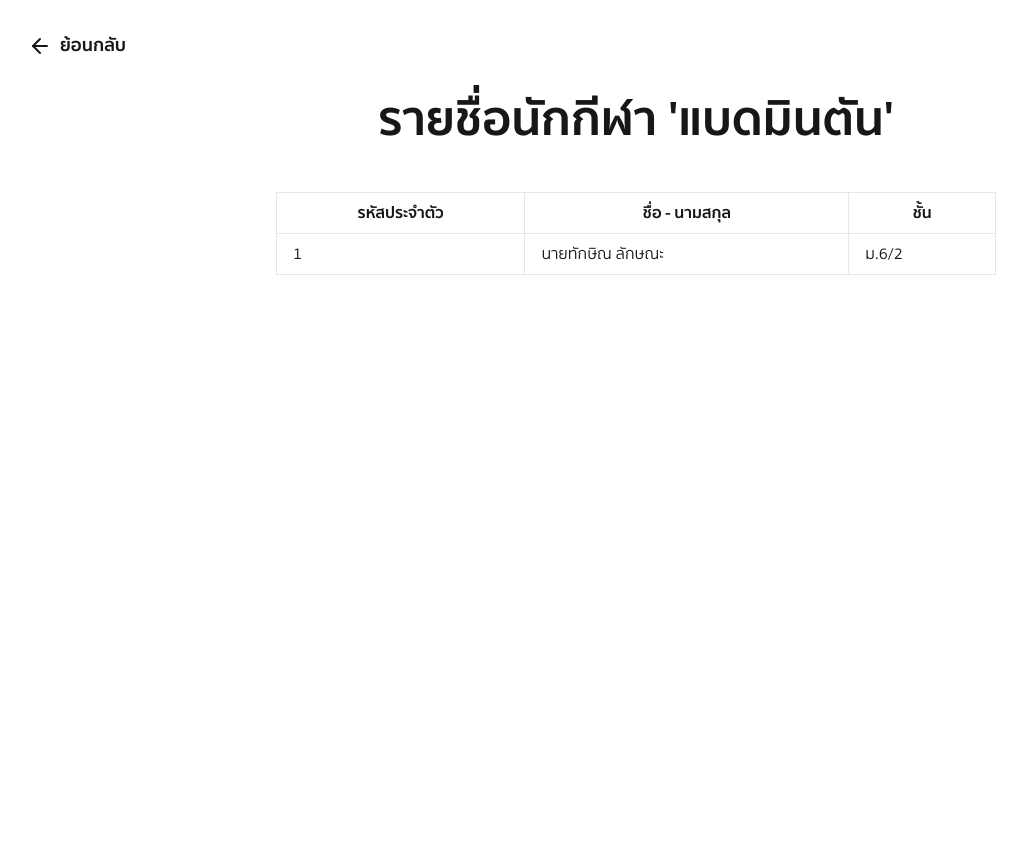
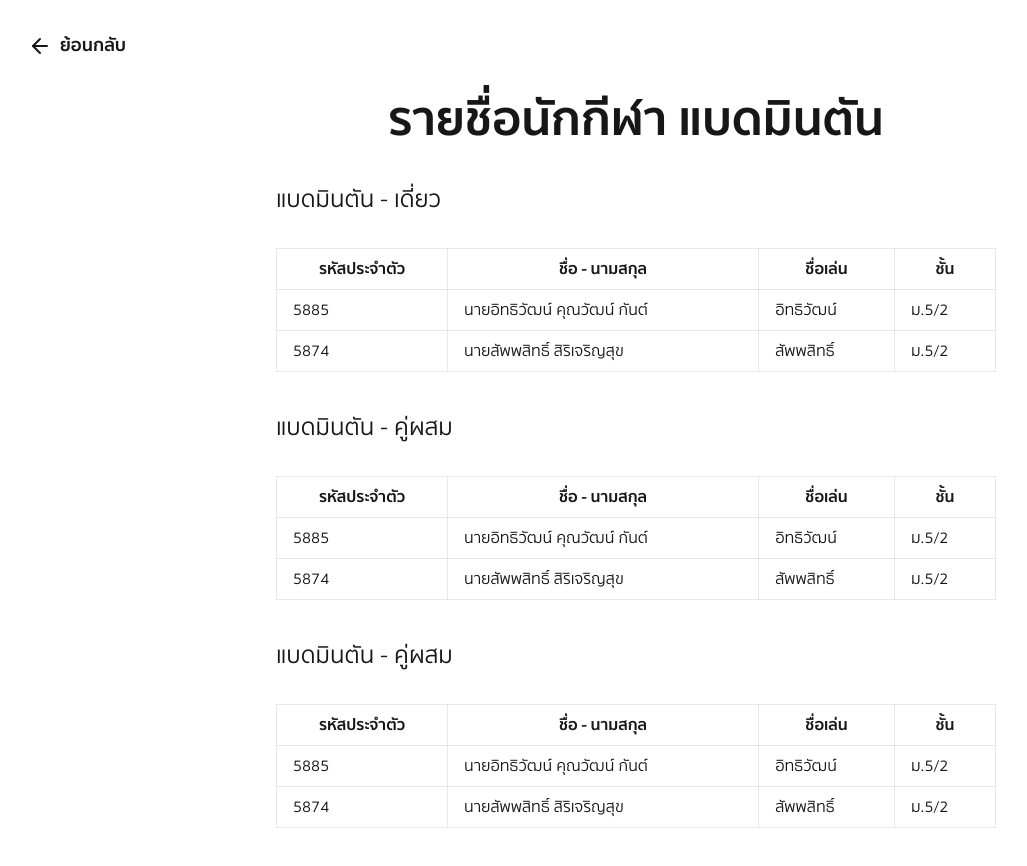
Before and after one commit to Theerat22/pink, a Next.js app: page /sports/badminton in a window 1280 px wide. Shown: the top 866 px of the page, without its empty margins (4-1031 px from the left). Built offline with nearby package versions, Linux system fonts and the light colour scheme.

Commit message:
fetching each category

```diff
--- a/app/layout.tsx
+++ b/app/layout.tsx
@@ -14,8 +14,8 @@ const geistMono = localFont({
 });
 
 export const metadata: Metadata = {
-  title: "Create Next App",
-  description: "Generated by create next app",
+  title: "CD Pink 2024",
+  description: "เว็ปไซต์นี้ใช้ในการดูนักกีฬาสีชมพู 2024",
 };
 
 export default function RootLayout({
--- a/app/page.tsx
+++ b/app/page.tsx
@@ -1,4 +1,4 @@
-
+import Footer from "@/app/components/Footer";
 import Navbar from "@/app/components/Navbar";
 import IconGrid from "@/app/components/Card";
 
@@ -30,6 +30,7 @@ export default function Port() {
           <IconGrid />
         </div>
       </div>
+      <Footer />
 
     </>
   );
--- a/app/sports/[slug]/page.tsx
+++ b/app/sports/[slug]/page.tsx
@@ -2,10 +2,10 @@
 import { useState, useEffect } from "react";
 import Navbar from "@/app/components/Navbar";
 import { notFound } from "next/navigation";
-import { useParams } from 'next/navigation'; // Import useParams
+import { useParams } from "next/navigation"; // Import useParams
 
 export default function RoomDetails() {
-  const [sportData, setSportData] = useState<any>(null);
+  const [sportsData, setSportsData] = useState<any>(null);
   const [error, setError] = useState<string | null>(null);
 
   // Use the useParams hook to get dynamic parameters
@@ -22,7 +22,7 @@ export default function RoomDetails() {
         return response.json();
       })
       .then((data) => {
-        setSportData(data);
+        setSportsData(data);
       })
       .catch((error) => {
         console.error("Error fetching sports data:", error);
@@ -34,11 +34,12 @@ export default function RoomDetails() {
     return <div>{error}</div>;
   }
 
-  if (!sportData || !slug) {
+  if (!sportsData || !slug) {
     return <div>Loading...</div>; // Show loading state until data is fetched
   }
 
-  const sport = sportData[slug as keyof typeof sportData];
+  // Access the data for the specific sport using the slug
+  const sport = sportsData[slug as keyof typeof sportsData];
 
   if (!sport) {
     notFound(); // If sport is not found in data, return a 404 page
@@ -58,23 +59,29 @@ export default function RoomDetails() {
         <section className="lg:min-h-screen px-10 sm:px-20 md:px-32 lg:mb-12 lg:px-60 mx-auto max-w-[75rem]">
           <div className="justify-center mt-24">
             <h1 className="text-4xl text-center md:text-6xl font-semibold mb-4 lg:text-5xl ">
-              รายชื่อนักกีฬา '{sport.title}'
+              รายชื่อนักกีฬา {sport[0]?.category}
             </h1>
           </div>
 
-          <div className="w-full flex justify-center  mt-8">
-            <table className="table-auto w-full mt-4 border-collapse">
+          {/* Iterate over the categories within the sport */}
+          {sport.map((categoryData: { category: string; title: string; players: Array<any> }) => (
+            <div key={categoryData.category}>
+              <h2 className="text-2xl mt-10">{categoryData.title}</h2>
+              <div className="w-full flex justify-center mt-8">
+                <table className="table-auto w-full border-collapse">
                   <thead>
                     <tr>
                       <th className="px-4 py-2 border">รหัสประจำตัว</th>
                       <th className="px-4 py-2 border">ชื่อ - นามสกุล</th>
+                      <th className="px-4 py-2 border">ชื่อเล่น</th>
                       <th className="px-4 py-2 border">ชั้น</th>
                     </tr>
                   </thead>
                   <tbody>
-                {sport.players.map((player: { id: number; name: string; class: string }) => (
+                    {categoryData.players.map((player: { id: number; name: string; fullname: string; class: string }) => (
                       <tr key={player.id}>
                         <td className="px-4 py-2 border">{player.id}</td>
+                        <td className="px-4 py-2 border">{player.fullname}</td>
                         <td className="px-4 py-2 border">{player.name}</td>
                         <td className="px-4 py-2 border">{player.class}</td>
                       </tr>
@@ -82,6 +89,8 @@ export default function RoomDetails() {
                   </tbody>
                 </table>
               </div>
+            </div>
+          ))}
         </section>
       </main>
     </>
--- a/public/sportsData.json
+++ b/public/sportsData.json
@@ -1,76 +1,145 @@
 {
-    "football": {
-      "title": "ฟุตบอล",
+    "football": [
+          {
+            "category": "ฟุตบอล",
+            "title": "ฟุตบอลชาย รวม",
             "players": [
-        { "id": 5589, "name": "นายนนท์ปวิธ อุทัยสาง", "class": "ม.6/1" },
-        { "id": 6879, "name": "ด.ช.ทิพธัช ดัชถุยาวัตร", "class": "ม.1/2" },
-        { "id": 6629, "name": "ด.ช.ปุณยธร สุขภารังษี", "class": "ม.2/2" },
-        { "id": 6411, "name": "นายฉัตรชนก หรั่งศิริ", "class": "ม.6/3" },
-        { "id": 5641, "name": "นายอินทัช สีมันตร", "class": "ม.6/1" },
-        { "id": 6366, "name": "ด.ช.ภาวัชร วงษ์วานิช", "class": "ม.3/2" },
-        { "id": 6578, "name": "ด.ช.กฤษฏ์ บุญสาย", "class": "ม.2/1" },
-        { "id": 5830, "name": "ม.ล.ธีรัตม์ดลฉัตร ฉัตรชัย", "class": "ม.5/2" },
-        { "id": 6380, "name": "ด.ช.วิชญ์พล อิงคุลานนท์", "class": "ม.3/1" },
-        { "id": 5885, "name": "นายอิทธิวัฒน์ คุณวัฒน์", "class": "ม.5/2" },
-        { "id": 5874, "name": "นายสัพพสิทธิ์ สิริเจริญสุข", "class": "ม.5/2" }
+                { "id": 5589, "fullname": "นายนนท์ปวิธ อุทัยสาง", "name": "นนท์", "class": "ม.6/1" },
+                { "id": 6879, "fullname": "ด.ช.ทิพธัช ดัชถุยาวัตร", "name": "ต้นกล้า", "class": "ม.1/2" },
+                { "id": 6629, "fullname": "ด.ช.ปุณยธร สุขภารังษี", "name": "น้ำมนต์", "class": "ม.2/2" },
+                { "id": 6411, "fullname": "นายฉัตรชนก หรั่งศิริ", "name": "ฟิวเจอร์", "class": "ม.6/3" },
+                { "id": 5641, "fullname": "นายอินทัช สีมันตร", "name": "อัส", "class": "ม.6/1" },
+                { "id": 6366, "fullname": "ด.ช.ภาวัชร วงษ์วานิช", "name": "เปรม", "class": "ม.3/2" },
+                { "id": 6578, "fullname": "ด.ช.กฤษฏ์ บุญสาย", "name": "คริส", "class": "ม.2/1" },
+                { "id": 5830, "fullname": "ม.ล.ธีรัตม์ดลฉัตร ฉัตรชัย สิทธา", "name": "สิทธา", "class": "ม.5/2" },
+                { "id": 6380, "fullname": "ด.ช.วิชญ์พล อิงคุลานนท์", "name": "ต้นกล้า", "class": "ม.3/1" },
+                { "id": 5885, "fullname": "นายอิทธิวัฒน์ คุณวัฒน์ กันต์", "name": "กันต์", "class": "ม.5/2" },
+                { "id": 5874, "fullname": "นายสัพพสิทธิ์ สิริเจริญสุข", "name": "อิน", "class": "ม.5/2" }
+            ]
+          }
+    ]
+    ,
+    "footsal": [
+        {
+          "category": "ฟุตซอล",
+          "title": "ฟุตซอลชาย รวม",
+          "players": [
+            { "id": 5589, "fullname": "นายนนท์ปวิธ อุทัยสาง", "name": "นนท์", "class": "ม.6/1" },
+                { "id": 6879, "fullname": "ด.ช.ทิพธัช ดัชถุยาวัตร", "name": "ต้นกล้า", "class": "ม.1/2" },
+                { "id": 6629, "fullname": "ด.ช.ปุณยธร สุขภารังษี", "name": "น้ำมนต์", "class": "ม.2/2" },
+                { "id": 6411, "fullname": "นายฉัตรชนก หรั่งศิริ", "name": "ฟิวเจอร์", "class": "ม.6/3" },
+                { "id": 5641, "fullname": "นายอินทัช สีมันตร", "name": "อัส", "class": "ม.6/1" },
+                { "id": 6366, "fullname": "ด.ช.ภาวัชร วงษ์วานิช", "name": "เปรม", "class": "ม.3/2" },
+                { "id": 6578, "fullname": "ด.ช.กฤษฏ์ บุญสาย", "name": "คริส", "class": "ม.2/1" },
+                { "id": 5830, "fullname": "ม.ล.ธีรัตม์ดลฉัตร ฉัตรชัย สิทธา", "name": "สิทธา", "class": "ม.5/2" },
+                { "id": 6380, "fullname": "ด.ช.วิชญ์พล อิงคุลานนท์", "name": "ต้นกล้า", "class": "ม.3/1" },
+                { "id": 5885, "fullname": "นายอิทธิวัฒน์ คุณวัฒน์ กันต์", "name": "กันต์", "class": "ม.5/2" },
+                { "id": 5874, "fullname": "นายสัพพสิทธิ์ สิริเจริญสุข", "name": "อิน", "class": "ม.5/2" }
+          ]
+        }
+    ]
+  ,
+    "basketball": [
+        {
+          "category": "บาสเก็ตบอล",
+          "title": "บาสเก็ตบอล รวม",
+          "players": [
+            { "id": 6308, "fullname": "ด.ช.กวีวัฒน์ สุนทรนนท์", "name": "กวีวัฒน์", "class": "ม.3/1" },
+            { "id": 6366, "fullname": "ด.ช.ภาวัชร วงษ์วานิช", "name": "เปรม", "class": "ม.3/2" },
+            { "id": 6386, "fullname": "ด.ช.สรัล สรัคคานนท์", "name": "ไทย", "class": "ม.3/1" },
+            { "id": 6697, "fullname": "นายรัชต์กานต์ คงเพชร", "name": "แซก", "class": "ม.5/1" },
+            { "id": 7695, "fullname": "ด.ญ.ณัชชาพัชร์ ใต้บวรพิทักษ์", "name": "เพลิน", "class": "ม.1/3" },
+            { "id": 6858, "fullname": "ด.ช.กษิดิศ ศุภคต", "name": "นะโม", "class": "ม.1/2" }
+          ]
+        }
+  ],
+    "pingpong": [
+        {
+          "category": "ฟุตบอล",
+          "title": "ฟุตบอลชาย รวม",
+          "players": [
+            { "id": 5885, "fullname": "นายอิทธิวัฒน์ คุณวัฒน์ กันต์", "name": "อิทธิวัฒน์", "class": "ม.5/2" },
+            { "id": 5874, "fullname": "นายสัพพสิทธิ์ สิริเจริญสุข", "name": "สัพพสิทธิ์", "class": "ม.5/2" }
+          ]
+        }
+  ],
+    "floorball": [
+        {
+          "category": "ฟุตบอล",
+          "title": "ฟุตบอลชาย รวม",
+          "players": [
+            { "id": 5885, "fullname": "นายอิทธิวัฒน์ คุณวัฒน์ กันต์", "name": "อิทธิวัฒน์", "class": "ม.5/2" },
+            { "id": 5874, "fullname": "นายสัพพสิทธิ์ สิริเจริญสุข", "name": "สัพพสิทธิ์", "class": "ม.5/2" }
+          ]
+        }
+  ],
+    "dogeball": [
+        {
+          "category": "ฟุตบอล",
+          "title": "ฟุตบอลชาย รวม",
+          "players": [
+            { "id": 5885, "fullname": "นายอิทธิวัฒน์ คุณวัฒน์ กันต์", "name": "อิทธิวัฒน์", "class": "ม.5/2" },
+            { "id": 5874, "fullname": "นายสัพพสิทธิ์ สิริเจริญสุข", "name": "สัพพสิทธิ์", "class": "ม.5/2" }
+          ]
+        }
+  ],
+    "volleyball": [
+        {
+          "category": "ฟุตบอล",
+          "title": "ฟุตบอลชาย รวม",
+          "players": [
+            { "id": 5885, "fullname": "นายอิทธิวัฒน์ คุณวัฒน์ กันต์", "name": "อิทธิวัฒน์", "class": "ม.5/2" },
+            { "id": 5874, "fullname": "นายสัพพสิทธิ์ สิริเจริญสุข", "name": "สัพพสิทธิ์", "class": "ม.5/2" }
+          ]
+        }
+  ],
+    "shareball": [
+        {
+          "category": "ฟุตบอล",
+          "title": "ฟุตบอลชาย รวม",
+          "players": [
+            { "id": 5885, "fullname": "นายอิทธิวัฒน์ คุณวัฒน์ กันต์", "name": "อิทธิวัฒน์", "class": "ม.5/2" },
+            { "id": 5874, "fullname": "นายสัพพสิทธิ์ สิริเจริญสุข", "name": "สัพพสิทธิ์", "class": "ม.5/2" }
+          ]
+        }
+  ],
+    "esport": [
+        {
+          "category": "ฟุตบอล",
+          "title": "ฟุตบอลชาย รวม",
+          "players": [
+            { "id": 5885, "fullname": "นายอิทธิวัฒน์ คุณวัฒน์ กันต์", "name": "อิทธิวัฒน์", "class": "ม.5/2" },
+            { "id": 5874, "fullname": "นายสัพพสิทธิ์ สิริเจริญสุข", "name": "สัพพสิทธิ์", "class": "ม.5/2" }
+          ]
+        }
+  ],
+
+        "badminton": [
+          {
+            "category": "แบดมินตัน",
+            "title": "แบดมินตัน - เดี่ยว",
+            "players": [
+              { "id": 5885, "fullname": "นายอิทธิวัฒน์ คุณวัฒน์ กันต์", "name": "อิทธิวัฒน์", "class": "ม.5/2" },
+              { "id": 5874, "fullname": "นายสัพพสิทธิ์ สิริเจริญสุข", "name": "สัพพสิทธิ์", "class": "ม.5/2" }
             ]
           },
-    "footsal": {
-      "title": "ฟุตซอล",
+          {
+            "category": "แบดมินตันชาย",
+            "title": "แบดมินตัน - คู่ผสม",
             "players": [
-        { "id": 1, "name": "นายสมชาย สายใย", "class": "ม.3/1" },
-        { "id": 2, "name": "ด.ช.สมศักดิ์ ปานน้อย", "class": "ม.2/3" }
+              { "id": 5885, "fullname": "นายอิทธิวัฒน์ คุณวัฒน์ กันต์", "name": "อิทธิวัฒน์", "class": "ม.5/2" },
+              { "id": 5874, "fullname": "นายสัพพสิทธิ์ สิริเจริญสุข", "name": "สัพพสิทธิ์", "class": "ม.5/2" }
             ]
           },
-    "basketball": {
-      "title": "บาสเก็ตบอล",
+          {
+            "category": "แบดมินตันคู่ผสม",
+            "title": "แบดมินตัน - คู่ผสม",
             "players": [
-        { "id": 1, "name": "นายบาสกีต ต้นน้ำ", "class": "ม.5/2" },
-        { "id": 2, "name": "ด.ช.ชยพล ปากเพชร", "class": "ม.4/1" }
-      ]
-    },
-    "pingpong": {
-      "title": "ปิงปอง",
-      "players": [
-        { "id": 1, "name": "นายต๋อง มังกร", "class": "ม.3/4" },
-        { "id": 2, "name": "ด.ช.ธีรเทพ ช้างน้อย", "class": "ม.2/1" }
-      ]
-    },
-    "floorball": {
-      "title": "ฟลอร์บอล",
-      "players": [
-        { "id": 1, "name": "นายพิเชษฐ์ ประยูร", "class": "ม.5/3" },
-        { "id": 2, "name": "ด.ช.วรวุฒิ ต๊ะโต", "class": "ม.4/1" }
-      ]
-    },
-    "dogeball": {
-      "title": "ดอร์จบอล",
-      "players": [
-        { "id": 1, "name": "นายฟ้าผ่า เกรียงไกร", "class": "ม.3/2" }
-      ]
-    },
-    "volleyball": {
-      "title": "วอลเลย์บอล",
-      "players": [
-        { "id": 1, "name": "ด.ช.วิวัฒน์ สุขแก้ว", "class": "ม.4/2" }
-      ]
-    },
-    "shareball": {
-      "title": "แชร์บอล",
-      "players": [
-        { "id": 1, "name": "นายสุริยา ชัยมงคล", "class": "ม.5/1" }
-      ]
-    },
-    "esport": {
-      "title": "E-sport",
-      "players": [
-        { "id": 1, "name": "นายวิทยา เทียนทอง", "class": "ม.6/3" }
-      ]
-    },
-    "badminton": {
-      "title": "แบดมินตัน",
-      "players": [
-        { "id": 1, "name": "นายทักษิณ ลักษณะ", "class": "ม.6/2" }
+              { "id": 5885, "fullname": "นายอิทธิวัฒน์ คุณวัฒน์ กันต์", "name": "อิทธิวัฒน์", "class": "ม.5/2" },
+              { "id": 5874, "fullname": "นายสัพพสิทธิ์ สิริเจริญสุข", "name": "สัพพสิทธิ์", "class": "ม.5/2" }
             ]
           }
+        ]
+
+
   }
```
Also changed, not shown: app/components/Footer.tsx (added, +11 -0 lines). Lines whose indentation alone changed are shown as unchanged.
